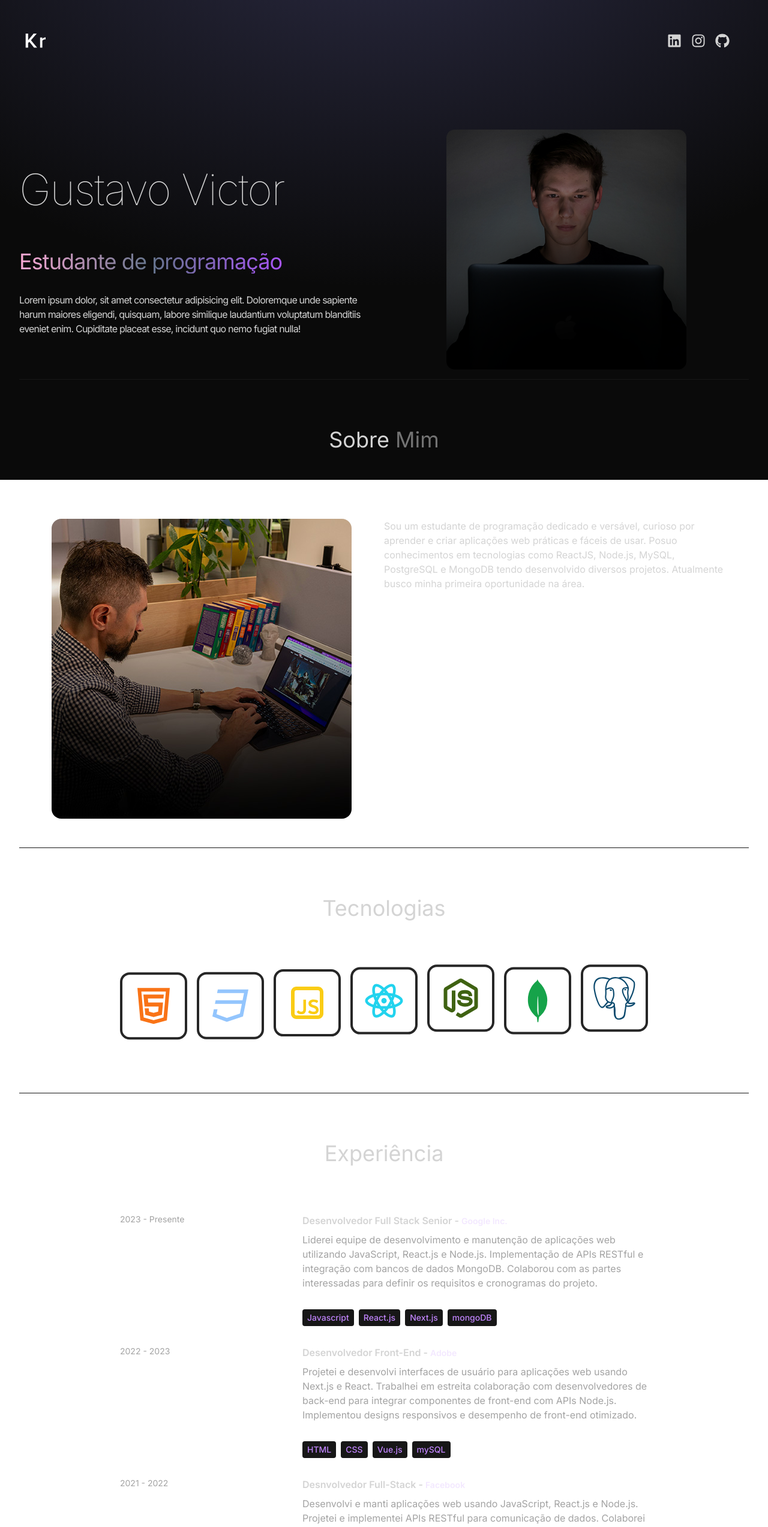
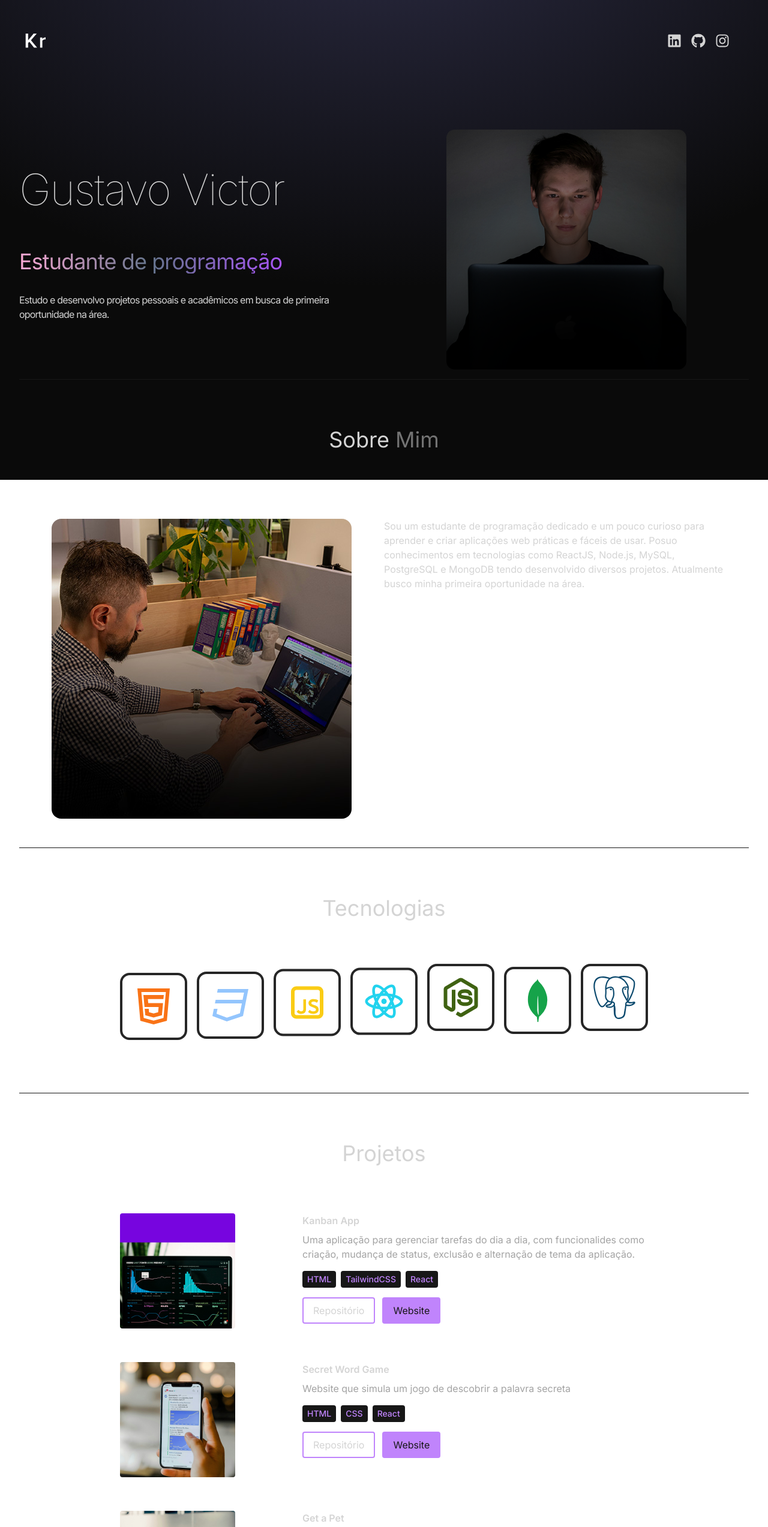
Before and after one commit to Gustavo-Victor/gustavo-victor.github.io, a React (Vite) app: page / in a window 1280 px wide. Shown: the top 2546 px of the page at 60% size. Built offline with nearby package versions, Linux system fonts and the light colour scheme.

Commit message:
feat: update project style

```diff
--- a/src/App.tsx
+++ b/src/App.tsx
@@ -2,7 +2,7 @@ import NavBar from "./components/NavBar";
 import Hero from "./components/Hero";
 import About from "./components/About";
 import Technologies from "./components/Technologies";
-import Experience from "./components/Experience";
+// import Experience from "./components/Experience";
 import Projects from "./components/Projects";
 import Contact from "./components/Contact";
 
@@ -18,7 +18,7 @@ export default function App() {
         <Hero />
         <About />
         <Technologies />
-        <Experience />
+        {/* <Experience /> */}
         <Projects />
         <Contact />
       </div>
--- a/src/components/NavBar.tsx
+++ b/src/components/NavBar.tsx
@@ -12,9 +12,9 @@ export default function NavBar() {
             src={logo} alt="Logo" />
         </div>
         <div className="m-8 flex items-center gap-4 text-2xl">
-          <FaLinkedin />
-          <FaInstagram />
-          <FaGithub />
+          <a href="https://linkedin.com/in/gustavovictor/" target="_blank"><FaLinkedin /></a>
+          <a href="https://github.com/Gustavo-Victor" target="_blank"><FaGithub /></a>
+          <a href="https://instagram.com/gustav0_vbs" target="_blank"><FaInstagram /></a>
         </div>
       </nav>
     </header>
--- a/src/components/Projects.tsx
+++ b/src/components/Projects.tsx
@@ -40,6 +40,20 @@ export default function Projects() {
                                     <span className="rounded px-2 py-1 bg-neutral-900 text-purple-400 text-sm font-medium" key={techIndex}>{tech}</span>
                                 ))}
                             </div>
+                            <div className="flex items-center mt-4 gap-3">
+                                <a
+                                    className="py-2 px-4 rounded bg-transparent border-2 border-purple-400 cursor-pointer"
+                                    target="_blank"
+                                    href={project.repositoryURL}>
+                                    Repositório
+                                </a>
+                                <a
+                                    className="py-2 px-4 rounded bg-purple-400 text-neutral-900 border-2 border-purple-400 cursor-pointer"
+                                    target="_blank"
+                                    href={project.projectURL}>
+                                    Website
+                                </a>
+                            </div>
                         </motion.div>
                     </div>
                 ))}
--- a/src/data/info.ts
+++ b/src/data/info.ts
@@ -3,9 +3,9 @@ import project2 from "../assets/projects/project-2.jpg";
 import project3 from "../assets/projects/project-3.jpg";
 import project4 from "../assets/projects/project-4.jpg";
 
-export const HERO_CONTENT = `Lorem ipsum dolor, sit amet consectetur adipisicing elit. Doloremque unde sapiente harum maiores eligendi, quisquam, labore similique laudantium voluptatum blanditiis eveniet enim. Cupiditate placeat esse, incidunt quo nemo fugiat nulla!`;
+export const HERO_CONTENT = `Estudo e desenvolvo projetos pessoais e acadêmicos em busca de primeira oportunidade na área.`;
 
-export const ABOUT_TEXT = `Sou um estudante de programação dedicado e versável, curioso por aprender e criar aplicações web práticas e fáceis de usar. Posuo conhecimentos em tecnologias como ReactJS, Node.js, MySQL, PostgreSQL e MongoDB tendo desenvolvido diversos projetos. Atualmente busco minha primeira oportunidade na área.`;
+export const ABOUT_TEXT = `Sou um estudante de programação dedicado e um pouco curioso para aprender e criar aplicações web práticas e fáceis de usar. Posuo conhecimentos em tecnologias como ReactJS, Node.js, MySQL, PostgreSQL e MongoDB tendo desenvolvido diversos projetos. Atualmente busco minha primeira oportunidade na área.`;
 
 export const EXPERIENCES = [
     {
@@ -49,20 +49,20 @@ export const PROJECTS = [
         projectURL: "https://kanban-app-five-fawn.vercel.app/"
     },
     {
-        title: "ReactGram",
+        title: "Secret Word Game",
         image: project2,
         description:
-            "Uma aplicação fullstack que simula algumas funcionalidades principais de uma rede social como gerenciamento de perfis, posts, likes, comentários, etc.",
-        technologies: ["HTML", "CSS", "React", "Redux", "MongoDB", "Node.js", "Express", "JWT"],
-        repositoryURL: "https://github.com/Gustavo-Victor/reactgram",
-        projectURL: "https://reactgram-4yia.onrender.com/login"
+            "Website que simula um jogo de descobrir a palavra secreta",
+        technologies: ["HTML", "CSS", "React"],
+        repositoryURL: "https://github.com/Gustavo-Victor/secret-word-game",
+        projectURL: "https://secret-word-game.netlify.app/"
     },
     {
         title: "Get a Pet",
         image: project3,
         description:
             "Aplicação fullstack que simula um sistema de adoção de pets, com funcionalidades como gerenciamento de usuários, pets, agendamento para adoção, entre outras.",
-        technologies: ["HTML", "CSS", "React", "MongoDB", "Node.js", "Express", "JWT"],
+        technologies: ["HTML", "CSS", "React", "MongoDB", "Node.js", "Express", "JWT", "API"],
         repositoryURL: "https://github.com/Gustavo-Victor/get-a-pet",
         projectURL: "https://get-a-pet-mpw4.onrender.com/"
     },
@@ -88,8 +88,8 @@ export const PROJECTS = [
         title: "JS Calculator",
         image: project4,
         description:
-            "Aplicação React com TypeScript que simula algumas funcionalidades principais de uma calculadora.",
-        technologies: ["HTML", "SASS", "TypeScript", "React"],
+            "Aplicação que simula algumas funcionalidades principais de uma calculadora.",
+        technologies: ["HTML", "SASS", "React", "TypeScript"],
         repositoryURL: "https://github.com/Gustavo-Victor/js-calculator",
         projectURL: "https://js-calculator-mu-five.vercel.app/"
     },
```
